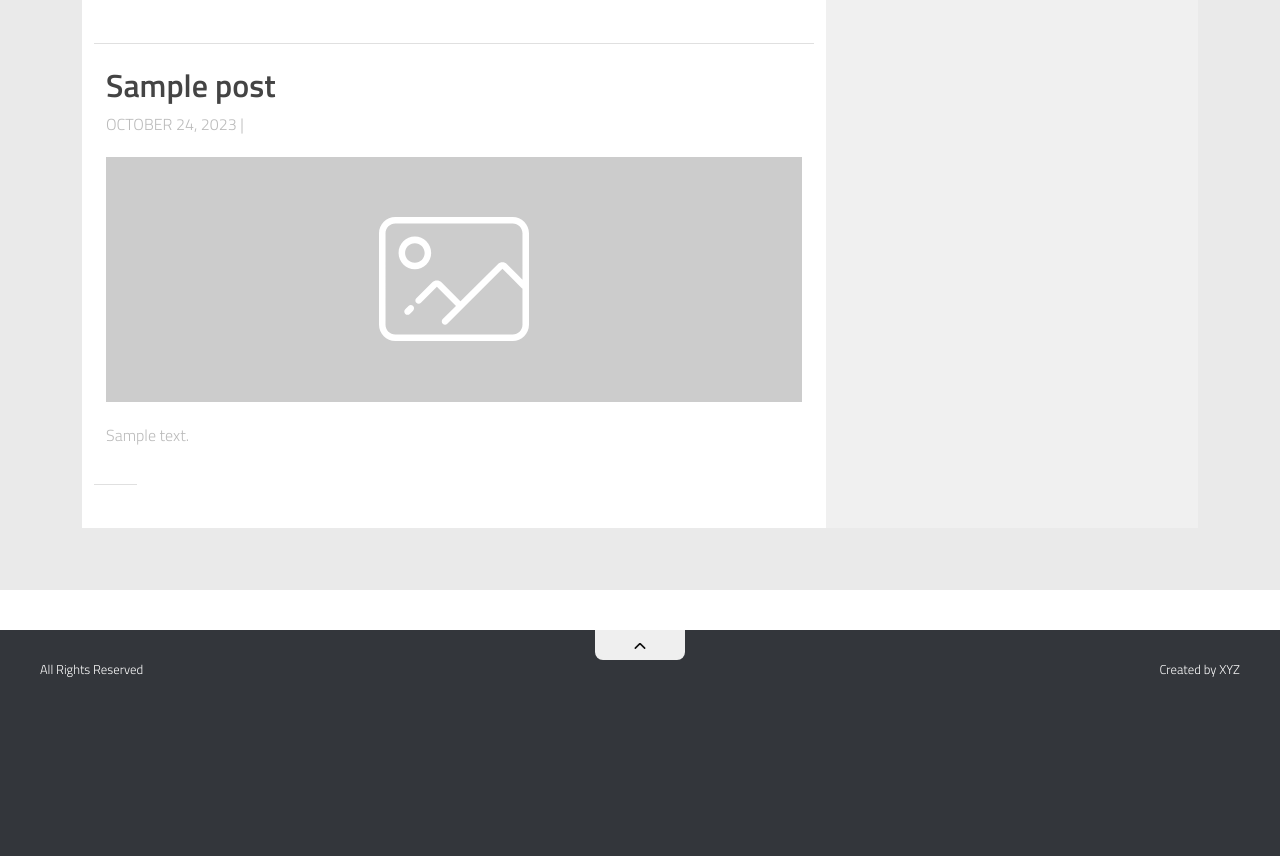
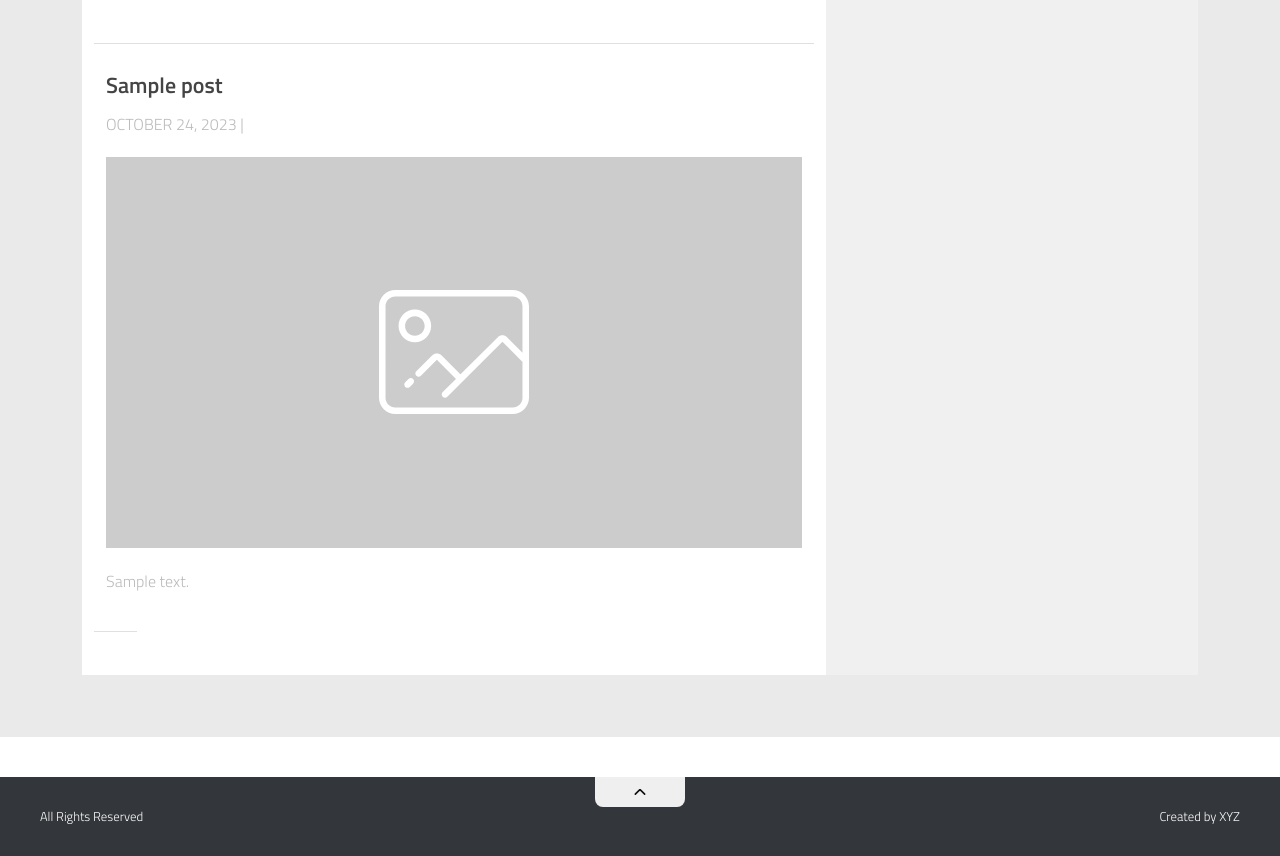
Before and after one commit to nathaliaveneziano/b7web, a WordPress theme: template ZP/WORDPRESS_THEME_II/minimag/single.php in a window 1280 px wide. Shown: the part 235-1091 px from the top of the page. Before the commit the page ends 912 px from the top, so only its background shows below. Run offline with PHP 8.4 and a stand-in for WordPress, Linux system fonts and the light colour scheme; the site name, menu and one post (Sample post) are stand-ins, and other content is empty; some libraries are stand-ins or nearby versions.

Commit message:
Template para formatos de posts

```diff
--- a/ZP/WORDPRESS_THEME_II/minimag/assets/css/template.css
+++ b/ZP/WORDPRESS_THEME_II/minimag/assets/css/template.css
@@ -66,6 +66,12 @@ h5 {
 h6 {
   font-size: 10px;
   line-height: 20px;
+}
+
+video,
+iframe {
+  width: 100%;
+  height: auto;
 }
 
 /* BOOTSTRAP */
@@ -388,16 +394,16 @@ main .col-lg-8 {
   min-height: 50px;
 }
 
-/* POST - THUMBNAIL */
-.post-info .post-thumbnail {
-  object-fit: cover;
+/* POST - MEDIA */
+.post-media {
+  position: relative;
+  padding-bottom: 56.25%;
+  height: 0;
   width: 100%;
-  height: auto;
 }
 
-.single-page .post-info .post-thumbnail {
-  width: 100%;
-  height: auto;
+.single-page .post-media {
+  margin: 3% 0;
 }
 
 .post-info .no-post-thumbnail {
@@ -406,13 +412,15 @@ main .col-lg-8 {
   background-size: 150px 150px;
   background-repeat: no-repeat;
   background-position: center center;
+}
+.post-info .no-post-thumbnail,
+.post-info .post-thumbnail,
+.post-info iframe {
+  position: absolute;
+  top: 0;
+  left: 0;
   width: 100%;
-  height: 245px;
-}
-
-.single-page .post-info .post-thumbnail,
-.single-page .post-info .no-post-thumbnail {
-  margin: 3% 0;
+  height: 100%;
 }
 
 /* POST - DATE e DATE E COMMENTS */
@@ -434,13 +442,13 @@ main .col-lg-8 {
   font-weight: 600;
 }
 
-.single-page .post-info .post-title {
-  font-size: 32px;
-}
-
 /* POST - DESCRIPTION */
 .post-info .post-description {
   color: #bbb;
+}
+
+.single-page .post-info .post-description {
+  margin-top: 3%;
 }
 
 /* PAGINATION */
@@ -599,6 +607,13 @@ aside .widget .widget_title {
   padding: 20px;
 }
 
+.footer-widgets figure {
+  display: flex;
+  justify-content: flex-start;
+  margin: 0;
+  padding: 0;
+}
+
 .footer-credits {
   font-size: 80%;
   background: #33363b;
--- a/ZP/WORDPRESS_THEME_II/minimag/include/setup.php
+++ b/ZP/WORDPRESS_THEME_II/minimag/include/setup.php
@@ -16,6 +16,7 @@ function nv_afterr_setup()
   add_theme_support('post-thumbnails');
   add_theme_support('title-tag');
   add_theme_support('custom-logo');
+  add_theme_support('post-formats', array('video', 'audio'));
 
   register_nav_menu('primary', __('Menu Principal', 'minimag'));
   register_nav_menu('top', __('Menu Superior', 'minimag'));
--- a/ZP/WORDPRESS_THEME_II/minimag/single.php
+++ b/ZP/WORDPRESS_THEME_II/minimag/single.php
@@ -18,6 +18,7 @@
               <div class="post-info">
                 <h1 class="post-title"><?php the_title(); ?></h1>
                 <div class="post-data-comment"><?= get_the_date(); ?> | <?php comments_number(); ?></div>
+                <div class="post-media">
                   <?php
                   if (has_post_thumbnail()) :
                     the_post_thumbnail('full', array('class' => 'post-thumbnail'));
@@ -25,6 +26,7 @@
                     echo '<div class="no-post-thumbnail"></div>';
                   endif;
                   ?>
+                </div>
                 <div class="post-description"><?php the_content(); ?></div>
               </div>
             </article>
```
Also changed, not shown: ZP/WORDPRESS_THEME_II/minimag/template-parts/post.php (+31 -7 lines), ZP/WORDPRESS_THEME_II/minimag/assets/images/comments.png (deleted). Lines whose indentation alone changed are shown as unchanged.
